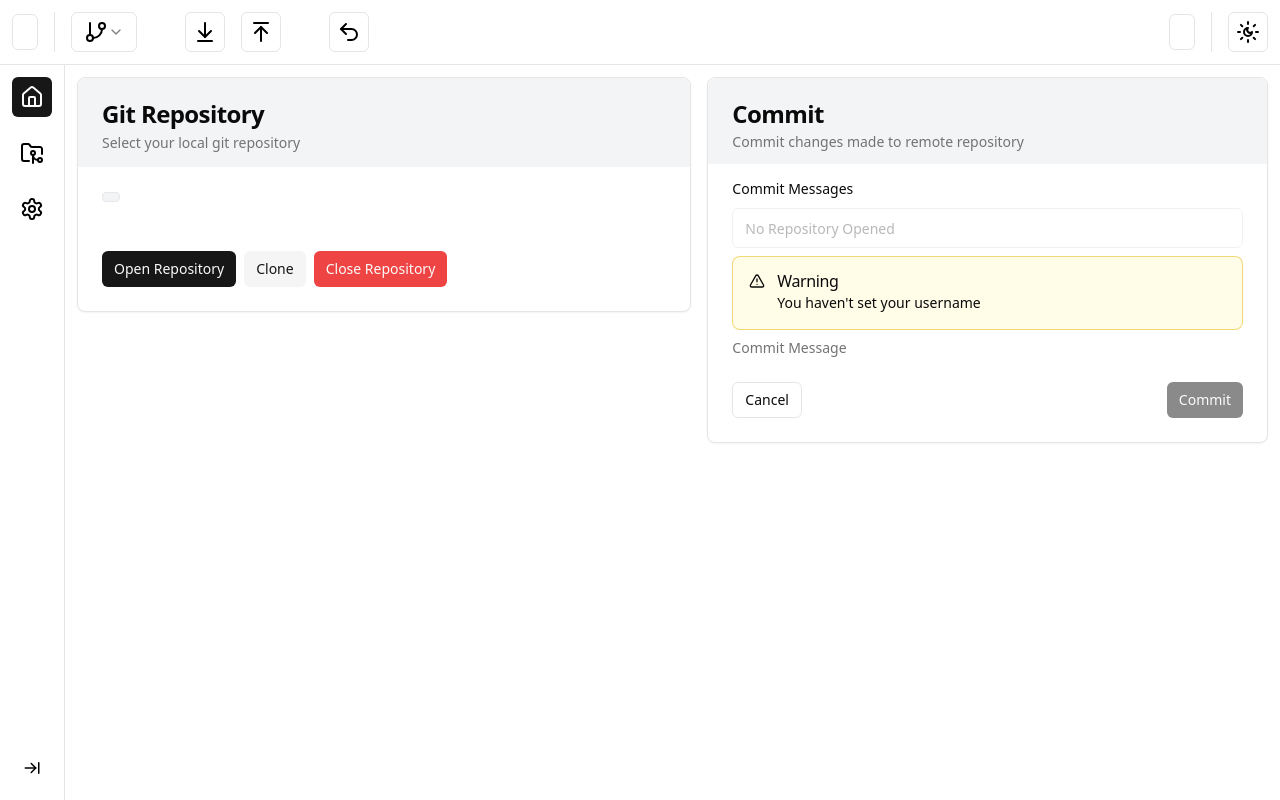
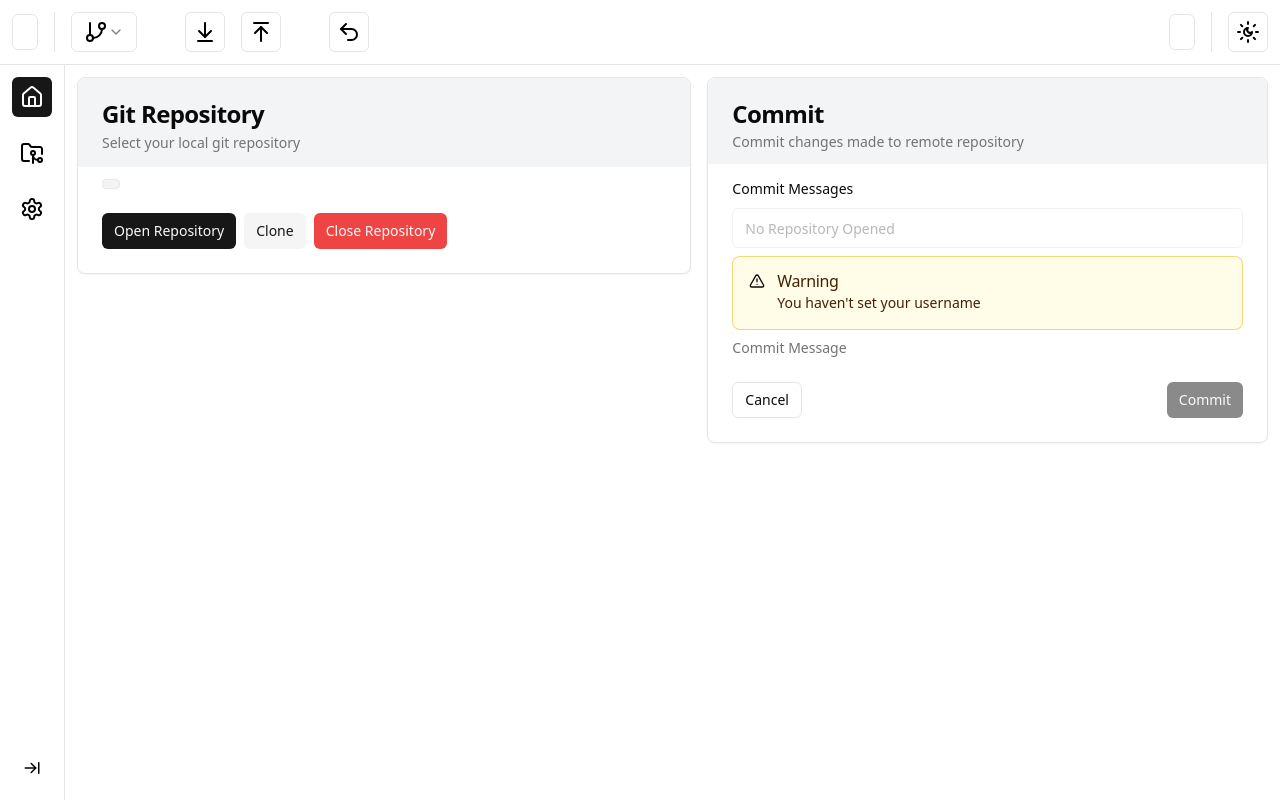
Before and after one commit to RMalik777/git-commander, a React (Vite) app: page / in a window 1280 px wide. Built offline with nearby package versions, Linux system fonts and the light colour scheme.

Commit message:
fix: change error styling

```diff
--- a/src/components/Card/RepoView.tsx
+++ b/src/components/Card/RepoView.tsx
@@ -12,6 +12,8 @@ import {
   CardHeader,
   CardTitle,
 } from "@/components/ui/card";
+import { Alert, AlertDescription, AlertTitle } from "@/components/ui/alert";
+import { Info } from "lucide-react";
 
 import * as git from "@/lib/git";
 
@@ -86,18 +88,26 @@ export default function RepoView() {
           Select your local git repository
         </CardDescription>
       </CardHeader>
-      <CardContent className="">
+      <CardContent className="flex flex-col gap-2">
         <Button
           variant="link"
           className="h-fit w-fit whitespace-normal break-all rounded border bg-gray-100 px-2 py-1 text-left text-base text-gray-900 dark:border-neutral-700 dark:bg-neutral-800 dark:text-neutral-50 xl:text-lg"
           onClick={() => {
             if (dir) openFolder(dir);
           }}>
-          <code className="">{dir}</code>
+          <p className="">
+            <code>{dir}</code>
+          </p>
         </Button>
-        <p className={isGitRepo ? "text-green-600" : "text-red-600"}>
-          {isGitRepo ? "\u00A0" : errorMsg ?? "Error! Not a git repository"}
-        </p>
+        {isGitRepo ? null : (
+          <Alert variant="destructive">
+            <Info className="h-4 w-4" />
+            <AlertTitle>Error!</AlertTitle>
+            <AlertDescription>
+              {errorMsg ?? "Not a git repository"}
+            </AlertDescription>
+          </Alert>
+        )}
       </CardContent>
       <CardFooter className="flex flex-row gap-2">
         <Button
--- a/src/components/ui/alert.tsx
+++ b/src/components/ui/alert.tsx
@@ -11,9 +11,9 @@ const alertVariants = cva(
         default:
           "bg-white text-neutral-950 dark:bg-neutral-950 dark:text-neutral-50",
         destructive:
-          "border-red-500/50 text-red-500 dark:border-red-500 [&>svg]:text-red-500 dark:border-red-900/50 dark:text-red-900 dark:dark:border-red-900 dark:[&>svg]:text-red-900",
+          "bg-red-200/20 border-red-500/50 text-red-600 dark:border-red-500 [&>svg]:text-red-500 dark:border-red-900/50 dark:text-red-900 dark:dark:border-red-900 dark:[&>svg]:text-red-900",
         warning:
-          "bg-yellow-200/20 dark:bg-yellow-800/20 border-yellow-500/50 text-neutral-950 dark:border-yellow-500 [&>svg]:text-neutral-950 dark:border-yellow-900/50 dark:text-neutral-50 dark:dark:border-yellow-900 dark:[&>svg]:text-neutral-50",
+          "bg-yellow-200/20 dark:bg-yellow-800/20 border-yellow-500/50 text-yellow-950 dark:border-yellow-500 [&>svg]:text-neutral-950 dark:border-yellow-900/50 dark:text-neutral-50 dark:dark:border-yellow-900 dark:[&>svg]:text-neutral-50",
       },
     },
     defaultVariants: {
```
